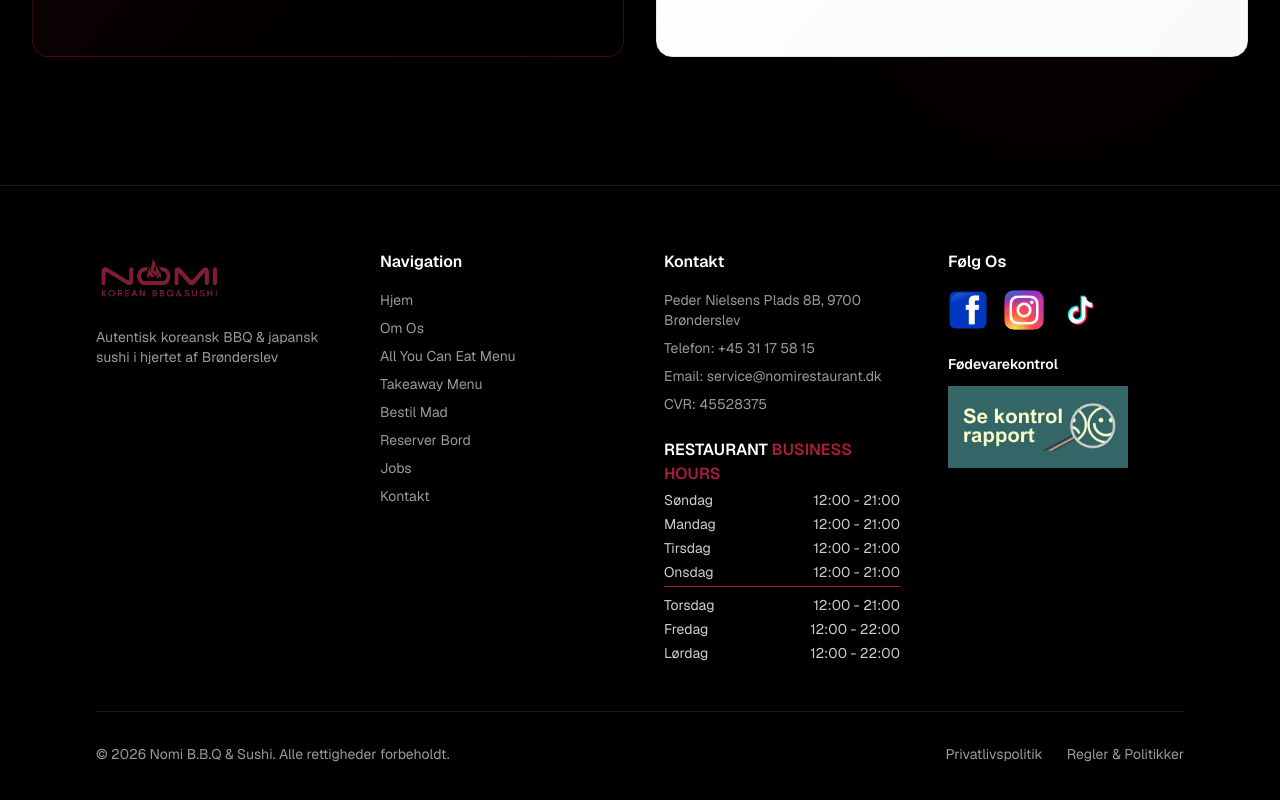
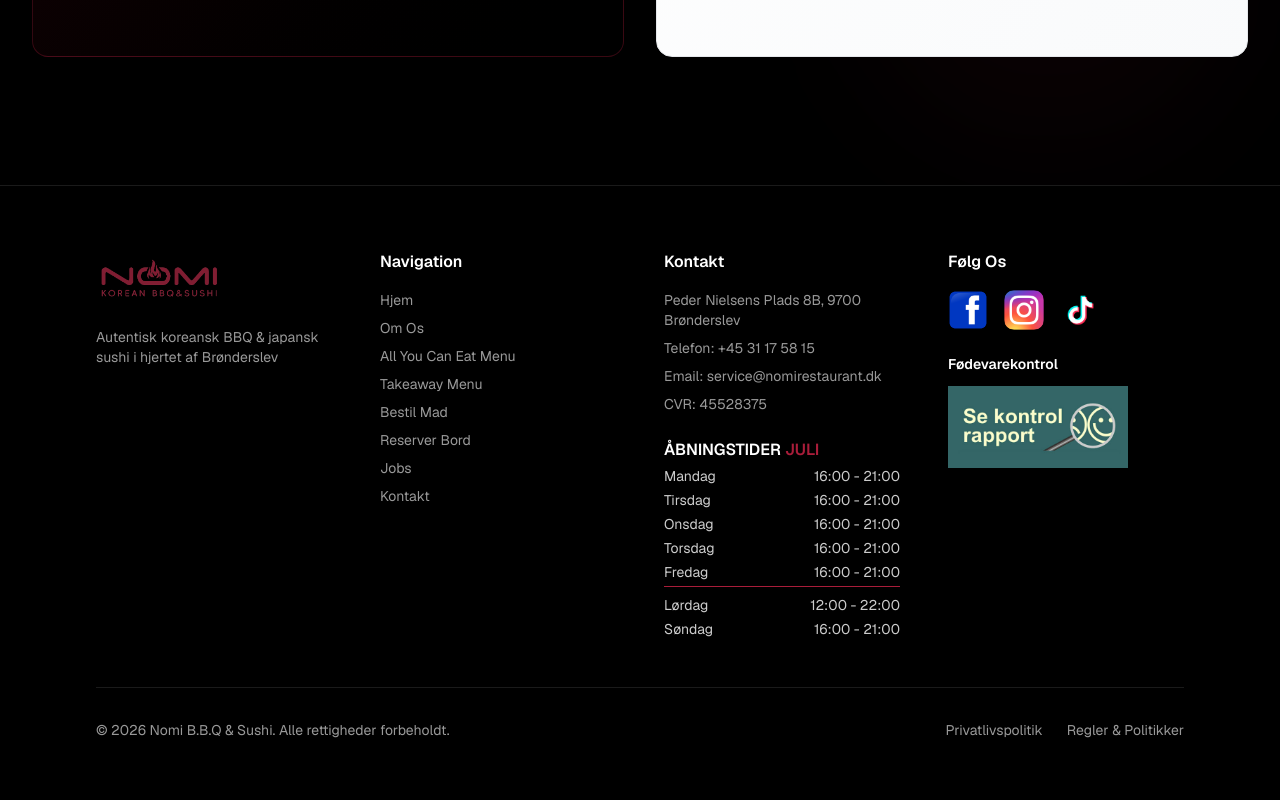
Before and after one commit to 4realplm-design/v0-nomi, a Next.js app: page / in a window 1280 px wide. Shown: the part 5174-5974 px from the top of the page. Built offline with nearby package versions, Linux system fonts and the light colour scheme; no server answers; grey boxes are pictures that could not be loaded.

Commit message:
feat: update opening hours for July across contact page and footer

```diff
--- a/app/contact/page.tsx
+++ b/app/contact/page.tsx
@@ -55,17 +55,35 @@ export default function ContactPage() {
 
           {/* Opening Hours */}
           <div className="border-t border-white/10 pt-16 mb-16 animate-fade-in-up stagger-2">
-            <h3 className="text-4xl font-bold mb-8 text-center text-white">Åbningstider</h3>
-            <div className="text-center space-y-4">
-              <div className="inline-block text-left">
-                <div className="flex items-center gap-8 text-2xl mb-3">
-                  <span className="text-white/80">Mandag - Søndag</span>
-                  <span className="font-bold text-white">12:00 - 21:30</span>
-                </div>
-                <div className="flex items-center gap-8 text-xl">
-                  <span className="text-white/70">All you can eat koncept</span>
-                  <span className="font-bold text-[#A91D3A]">12:00 - 21:30</span>
-                </div>
+            <h3 className="text-4xl font-bold mb-8 text-center text-white">Åbningstider <span className="text-[#A91D3A]">Juli</span></h3>
+            <div className="max-w-sm mx-auto space-y-2 text-lg">
+              <div className="flex justify-between">
+                <span className="text-white/70">Mandag</span>
+                <span className="font-semibold text-white">16:00 - 21:00</span>
+              </div>
+              <div className="flex justify-between">
+                <span className="text-white/70">Tirsdag</span>
+                <span className="font-semibold text-white">16:00 - 21:00</span>
+              </div>
+              <div className="flex justify-between">
+                <span className="text-white/70">Onsdag</span>
+                <span className="font-semibold text-white">16:00 - 21:00</span>
+              </div>
+              <div className="flex justify-between">
+                <span className="text-white/70">Torsdag</span>
+                <span className="font-semibold text-white">16:00 - 21:00</span>
+              </div>
+              <div className="flex justify-between pb-2 border-b border-[#A91D3A]">
+                <span className="text-white/70">Fredag</span>
+                <span className="font-semibold text-white">16:00 - 21:00</span>
+              </div>
+              <div className="flex justify-between pt-2">
+                <span className="text-white/70">Lørdag</span>
+                <span className="font-semibold text-[#A91D3A]">12:00 - 22:00</span>
+              </div>
+              <div className="flex justify-between">
+                <span className="text-white/70">Søndag</span>
+                <span className="font-semibold text-white">16:00 - 21:00</span>
               </div>
             </div>
           </div>
--- a/components/footer.tsx
+++ b/components/footer.tsx
@@ -189,36 +189,36 @@ export default function Footer() {
 
               <div className="mt-6">
                 <h3 className="text-base font-semibold text-white mb-1">
-                  RESTAURANT <span className="text-[#A91D3A]">BUSINESS HOURS</span>
+                  ÅBNINGSTIDER <span className="text-[#A91D3A]">JULI</span>
                 </h3>
                 <div className="space-y-1 text-sm">
                   <div className="flex justify-between text-white/80">
-                    <span>Søndag</span>
-                    <span>12:00 - 21:00</span>
-                  </div>
-                  <div className="flex justify-between text-white/80">
                     <span>Mandag</span>
-                    <span>12:00 - 21:00</span>
+                    <span>16:00 - 21:00</span>
                   </div>
                   <div className="flex justify-between text-white/80">
                     <span>Tirsdag</span>
-                    <span>12:00 - 21:00</span>
+                    <span>16:00 - 21:00</span>
+                  </div>
+                  <div className="flex justify-between text-white/80">
+                    <span>Onsdag</span>
+                    <span>16:00 - 21:00</span>
+                  </div>
+                  <div className="flex justify-between text-white/80">
+                    <span>Torsdag</span>
+                    <span>16:00 - 21:00</span>
                   </div>
                   <div className="flex justify-between text-white/80 pb-1 border-b border-[#A91D3A]">
-                    <span>Onsdag</span>
-                    <span>12:00 - 21:00</span>
+                    <span>Fredag</span>
+                    <span>16:00 - 21:00</span>
                   </div>
                   <div className="flex justify-between text-white/80 pt-1">
-                    <span>Torsdag</span>
-                    <span>12:00 - 21:00</span>
-                  </div>
-                  <div className="flex justify-between text-white/80">
-                    <span>Fredag</span>
+                    <span>Lørdag</span>
                     <span>12:00 - 22:00</span>
                   </div>
                   <div className="flex justify-between text-white/80">
-                    <span>Lørdag</span>
-                    <span>12:00 - 22:00</span>
+                    <span>Søndag</span>
+                    <span>16:00 - 21:00</span>
                   </div>
                 </div>
               </div>
@@ -353,36 +353,36 @@ export default function Footer() {
 
               <div className="mt-6">
                 <h3 className="text-base font-semibold text-white mb-1">
-                  RESTAURANT <span className="text-[#A91D3A]">BUSINESS HOURS</span>
+                  ÅBNINGSTIDER <span className="text-[#A91D3A]">JULI</span>
                 </h3>
                 <div className="space-y-1 text-sm">
                   <div className="flex justify-between text-white/80">
-                    <span>Søndag</span>
-                    <span>12:00 - 21:00</span>
-                  </div>
-                  <div className="flex justify-between text-white/80">
                     <span>Mandag</span>
-                    <span>12:00 - 21:00</span>
+                    <span>16:00 - 21:00</span>
                   </div>
                   <div className="flex justify-between text-white/80">
                     <span>Tirsdag</span>
-                    <span>12:00 - 21:00</span>
+                    <span>16:00 - 21:00</span>
+                  </div>
+                  <div className="flex justify-between text-white/80">
+                    <span>Onsdag</span>
+                    <span>16:00 - 21:00</span>
+                  </div>
+                  <div className="flex justify-between text-white/80">
+                    <span>Torsdag</span>
+                    <span>16:00 - 21:00</span>
                   </div>
                   <div className="flex justify-between text-white/80 pb-1 border-b border-[#A91D3A]">
-                    <span>Onsdag</span>
-                    <span>12:00 - 21:00</span>
+                    <span>Fredag</span>
+                    <span>16:00 - 21:00</span>
                   </div>
                   <div className="flex justify-between text-white/80 pt-1">
-                    <span>Torsdag</span>
-                    <span>12:00 - 21:00</span>
-                  </div>
-                  <div className="flex justify-between text-white/80">
-                    <span>Fredag</span>
+                    <span>Lørdag</span>
                     <span>12:00 - 22:00</span>
                   </div>
                   <div className="flex justify-between text-white/80">
-                    <span>Lørdag</span>
-                    <span>12:00 - 22:00</span>
+                    <span>Søndag</span>
+                    <span>16:00 - 21:00</span>
                   </div>
                 </div>
               </div>
```
